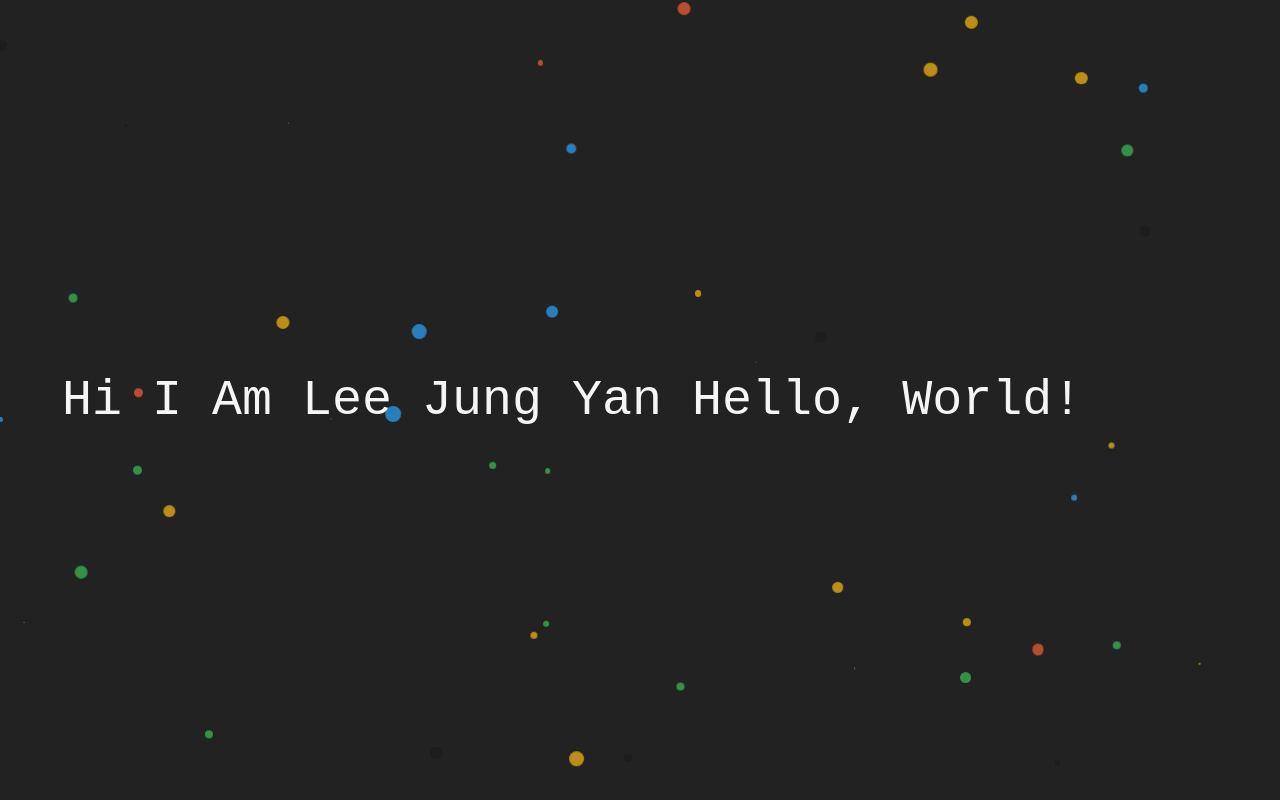
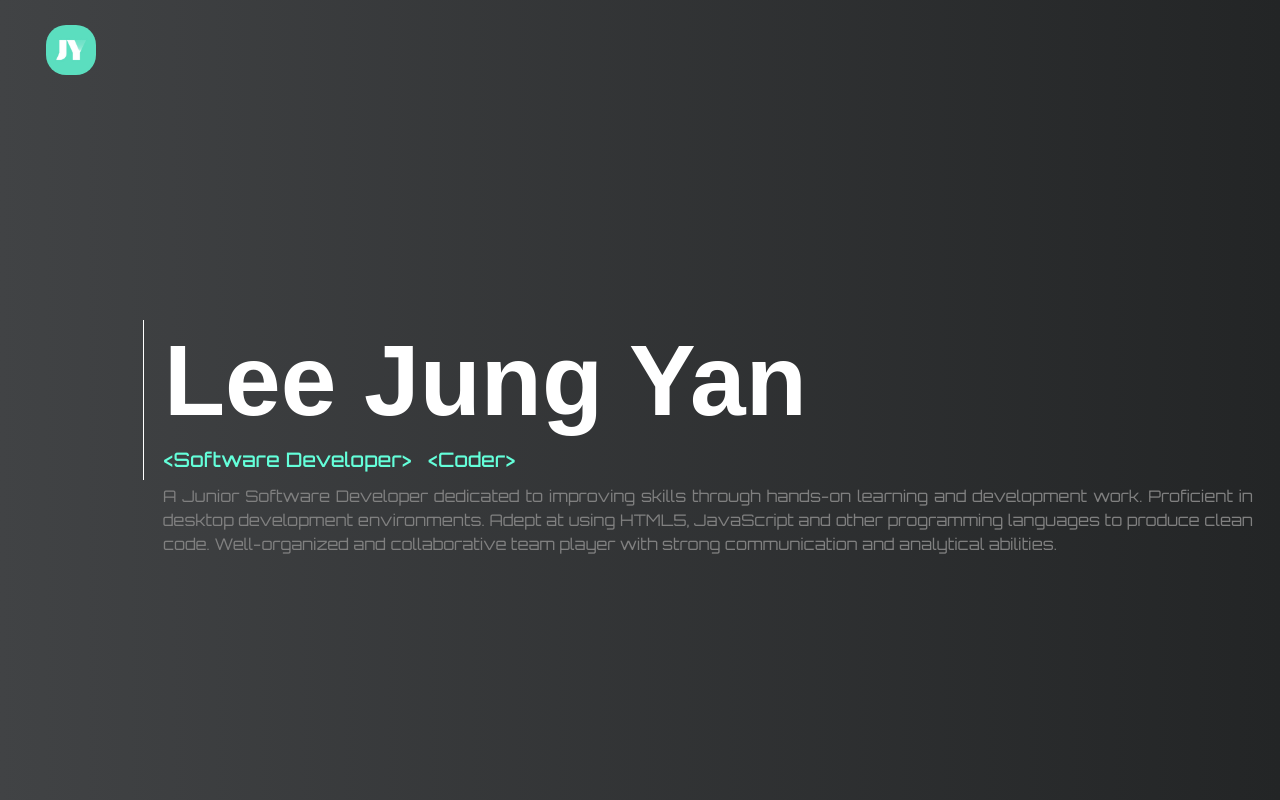
Before and after one commit to TheLeeJungYan/Web-Portfolio, a plain HTML site: page index.html in a window 1280 px wide. Drawn offline with nearby package versions, Linux system fonts and the light colour scheme.

Commit message:
18/4/2023

```diff
--- a/index.html
+++ b/index.html
@@ -1,26 +1,59 @@
+<!doctype html>
 <html lang="en">
-<head>
-    <meta charset="UTF-8">
-    <meta http-equiv="X-UA-Compatible" content="IE=edge">
-    <meta name="viewport" content="width=device-width, initial-scale=1.0">
-    <title>Web Portfolio</title>
-    <link rel="stylesheet" type="text/css" href="style.css">
-    <link href="https://cdn.jsdelivr.net/npm/bootstrap@5.3.0-alpha3/dist/css/bootstrap.min.css" rel="stylesheet" integrity="sha384-KK94CHFLLe+nY2dmCWGMq91rCGa5gtU4mk92HdvYe+M/SXH301p5ILy+dN9+nJOZ" crossorigin="anonymous">
-    <script src="https://cdn.jsdelivr.net/npm/@popperjs/core@2.11.7/dist/umd/popper.min.js" integrity="sha384-zYPOMqeu1DAVkHiLqWBUTcbYfZ8osu1Nd6Z89ify25QV9guujx43ITvfi12/QExE" crossorigin="anonymous"></script>
-<script src="https://cdn.jsdelivr.net/npm/bootstrap@5.3.0-alpha3/dist/js/bootstrap.min.js" integrity="sha384-Y4oOpwW3duJdCWv5ly8SCFYWqFDsfob/3GkgExXKV4idmbt98QcxXYs9UoXAB7BZ" crossorigin="anonymous"></script>
+  <head>
+    <!-- Required meta tags -->
+    <meta charset="utf-8">
+    <meta name="viewport" content="width=device-width, initial-scale=1, shrink-to-fit=no">
+    <link rel="preconnect" href="https://fonts.googleapis.com">
+<link rel="preconnect" href="https://fonts.gstatic.com" crossorigin>
+<link href="https://fonts.googleapis.com/css2?family=Orbitron:wght@400;500;600;700;800;900&display=swap" rel="stylesheet">
+    <!-- Bootstrap CSS -->
+    <link rel="stylesheet" href="https://cdn.jsdelivr.net/npm/bootstrap@4.6.2/dist/css/bootstrap.min.css" integrity="sha384-xOolHFLEh07PJGoPkLv1IbcEPTNtaed2xpHsD9ESMhqIYd0nLMwNLD69Npy4HI+N" crossorigin="anonymous">
+    <link rel="stylesheet" href="style.css">
+    <title>Hello, world!</title>
+  </head>
 
-</head>
 <body>
-    <div class="container-fluid container-1 h-100 d-flex align-items-center">
-        <div class="align-middle">
+    <nav class="navbar">
+        <a class="navbar-brand"><img src="logo.jpg" alt="" srcset="" class="img1" ></a>
+    </nav>
+
+    <div class="container container1">
+        <div class="container2">
             <div class="row">
-                <div class="col text-1 text-center" id="code">
-                    Hi I Am Lee Jung Yan
+                <div class="col">
+                    <h1><b>Lee Jung Yan</b></h1>
+                </div>
+            </div>
+            <div class="row">
+                <div class="col text1 font1">
+                    <h5>&lt;Software Developer&gt; &nbsp; &lt;Coder&gt;</h5>
+                </div>
+            </div>
+        </div>
+        <div class="container3">
+            <div class="row pt-1">
+                <div class="col font1 text2 text-justify">
+                    A Junior Software Developer dedicated to improving skills through hands-on
+                    learning and development work. Proficient in desktop development
+                    environments. Adept at using HTML5, JavaScript and other
+                    programming languages to produce clean code. Well-organized and
+                    collaborative team player with strong communication and analytical
+                    abilities.
                 </div>
             </div>
         </div>
     </div>
-    <script src="https://cdn.jsdelivr.net/npm/bootstrap@5.3.0-alpha3/dist/js/bootstrap.bundle.min.js" integrity="sha384-ENjdO4Dr2bkBIFxQpeoTz1HIcje39Wm4jDKdf19U8gI4ddQ3GYNS7NTKfAdVQSZe" crossorigin="anonymous"></script>
-    <script src="script.js"></script>
+
+    <!-- Optional JavaScript; choose one of the two! -->
+    <!-- Option 1: jQuery and Bootstrap Bundle (includes Popper) -->
+    <script src="https://cdn.jsdelivr.net/npm/jquery@3.5.1/dist/jquery.slim.min.js" integrity="sha384-DfXdz2htPH0lsSSs5nCTpuj/zy4C+OGpamoFVy38MVBnE+IbbVYUew+OrCXaRkfj" crossorigin="anonymous"></script>
+    <script src="https://cdn.jsdelivr.net/npm/bootstrap@4.6.2/dist/js/bootstrap.bundle.min.js" integrity="sha384-Fy6S3B9q64WdZWQUiU+q4/2Lc9npb8tCaSX9FK7E8HnRr0Jz8D6OP9dO5Vg3Q9ct" crossorigin="anonymous"></script>
+    <!-- Option 2: Separate Popper and Bootstrap JS -->
+    <!--
+    <script src="https://cdn.jsdelivr.net/npm/jquery@3.5.1/dist/jquery.slim.min.js" integrity="sha384-DfXdz2htPH0lsSSs5nCTpuj/zy4C+OGpamoFVy38MVBnE+IbbVYUew+OrCXaRkfj" crossorigin="anonymous"></script>
+    <script src="https://cdn.jsdelivr.net/npm/popper.js@1.16.1/dist/umd/popper.min.js" integrity="sha384-9/reFTGAW83EW2RDu2S0VKaIzap3H66lZH81PoYlFhbGU+6BZp6G7niu735Sk7lN" crossorigin="anonymous"></script>
+    <script src="https://cdn.jsdelivr.net/npm/bootstrap@4.6.2/dist/js/bootstrap.min.js" integrity="sha384-+sLIOodYLS7CIrQpBjl+C7nPvqq+FbNUBDunl/OZv93DB7Ln/533i8e/mZXLi/P+" crossorigin="anonymous"></script>
+    -->
 </body>
 </html>
--- a/script.js
+++ /dev/null
@@ -1,55 +0,0 @@
-// Some random colors
-const colors = ["#3CC157", "#2AA7FF", "#1B1B1B", "#FCBC0F", "#F85F36"];
-
-const numBalls = 50;
-const balls = [];
-
-for (let i = 0; i < numBalls; i++) {
-  let ball = document.createElement("div");
-  ball.classList.add("ball");
-  ball.style.background = colors[Math.floor(Math.random() * colors.length)];
-  ball.style.left = `${Math.floor(Math.random() * 100)}vw`;
-  ball.style.top = `${Math.floor(Math.random() * 100)}vh`;
-  ball.style.transform = `scale(${Math.random()})`;
-  ball.style.width = `${Math.random()}em`;
-  ball.style.height = ball.style.width;
-
-  balls.push(ball);
-  document.body.append(ball);
-}
-
-// Keyframes
-balls.forEach((el, i, ra) => {
-  let to = {
-    x: Math.random() * (i % 2 === 0 ? -11 : 11),
-    y: Math.random() * 12
-  };
-
-  let anim = el.animate(
-    [
-      { transform: "translate(0, 0)" },
-      { transform: `translate(${to.x}rem, ${to.y}rem)` }
-    ],
-    {
-      duration: (Math.random() + 1) * 2000, // random duration
-      direction: "alternate",
-      fill: "both",
-      iterations: Infinity,
-      easing: "ease-in-out"
-    }
-  );
-});
-
-const code = document.getElementById("code");
-const text = "Hello, World!";
-let i = 0;
-
-function type() {
-  if (i < text.length) {
-    code.innerHTML += text.charAt(i);
-    i++;
-    setTimeout(type, Math.floor(Math.random() * 200) + 50);
-  }
-}
-
-type();
--- a/style.css
+++ b/style.css
@@ -1,29 +1,58 @@
-body{
-    overflow: hidden;
-    background: linear-gradient(#222,#222);
+*{
+    margin:0;
+    padding:0;
 }
 
-.ball {
-    position: absolute;
-    border-radius: 100%;
-    opacity: 0.7;
-    z-index:-1;
+body{
+    font-family: "Poppins",Sans-serif;
+    background: #232526;  /* fallback for old browsers */
+    background: -webkit-linear-gradient(to right, #414345, #232526);  /* Chrome 10-25, Safari 5.1-6 */
+    background: linear-gradient(to right, #414345, #232526); /* W3C, IE 10+/ Edge, Firefox 16+, Chrome 26+, Opera 12+, Safari 7+ */
+
+
 }
-.container-1{
-    z-index:2;
-    font-size:50px;
-    color:aliceblue;
+
+.container1{
+    position:absolute;
+    top:40%;
+    left:10%;
 }
-.text-1{
-    color: #f5f5f5; /* dark gray */
-    margin-left:50px;
-    font-family: "Courier New", Courier, monospace;
+
+.container2,.container3{
+    padding-left:20px;
 }
-/* .code-text {
-    background: linear-gradient(to right, #ff8a00, #e52e71, #5b5bd0, #3cd3ad, #ffa900, #e52e71, #5b5bd0, #3cd3ad, #ff8a00);
-    background-clip: text;
-    -webkit-background-clip: text;
-    color: transparent;
-    animation: code-text-animation 10s infinite;
-    font-size: 36px;
-} */
+
+.img1{
+    width:50px;
+    height:50px;
+    border-radius:20px;
+}
+
+.navbar-brand{
+    padding-left:30px;
+}
+
+.container2{
+    border-left:1px solid white;
+}
+
+h1{
+    color:white;
+    font-size:100px;
+}
+
+.navbar{
+    padding-top:20px;
+}
+
+.font1{
+    font-family: 'Orbitron', sans-serif;
+}
+
+.text1{
+    color:#64ffda;
+}
+
+.text2{
+    color:gray;
+}
```
Also changed, not shown: logo.jpg (added), logo_size.jpg (added), wallpaper.jpg (added).
